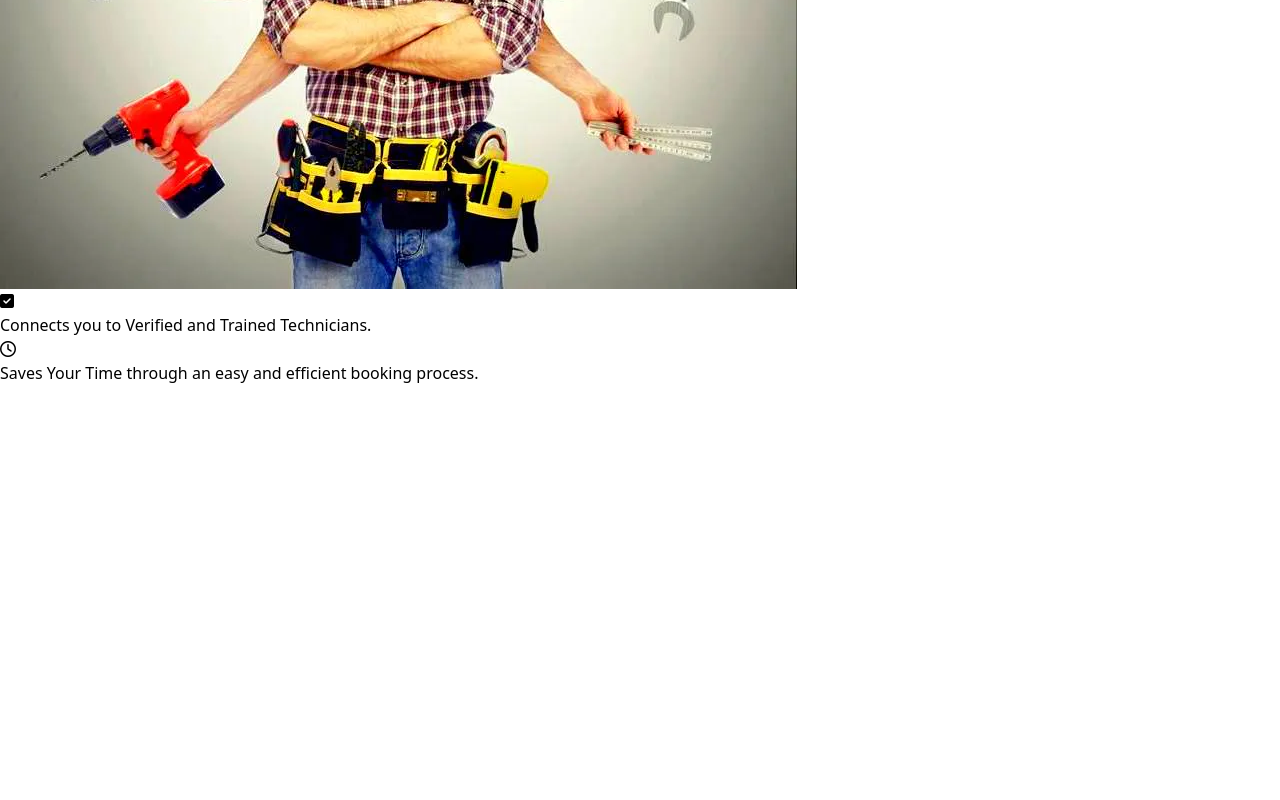
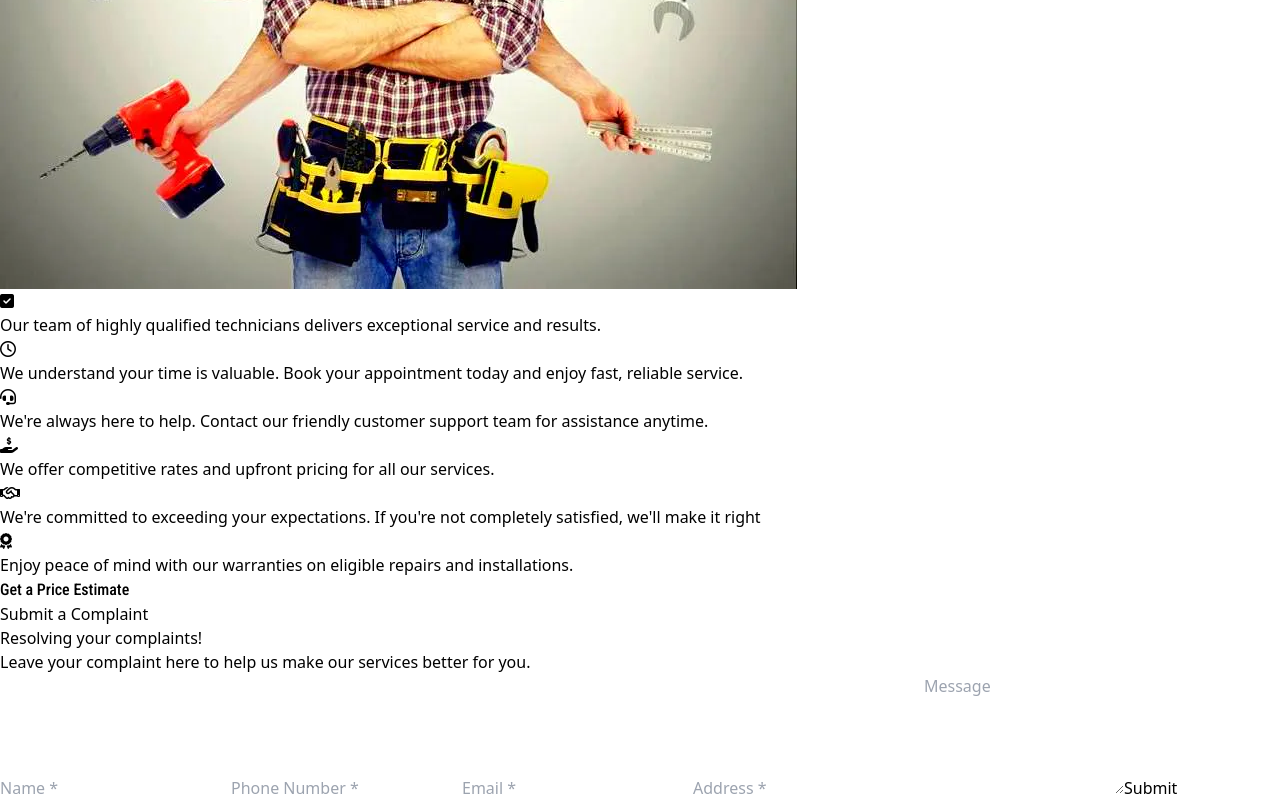
Before and after one commit to MisbahProgrammer/FIXFY-WEBSITE-REACT, a React (Vite) app: page / in a window 1280 px wide. Shown: the part 2837-3637 px from the top of the page. Before the commit the page ends 3222 px from the top, so only its background shows below. Built offline with nearby package versions, Linux system fonts and the light colour scheme.

Commit message:
modify why section and added complaint section

```diff
--- a/src/App.jsx
+++ b/src/App.jsx
@@ -1,4 +1,5 @@
 import './App.css'
+import Complain from './components/Complain'
 import Header from './components/header'
 import Landing from './components/Landing'
 import Seasonal from './components/Seasonal-Maintenance/Seasonal'
@@ -13,6 +14,7 @@ function App() {
     <Services/>
     <Seasonal/>
     <Why/>
+    <Complain/>
     </>
   )
 }
--- /dev/null
+++ b/src/components/Complain.jsx
@@ -0,0 +1,27 @@
+import React from 'react'
+
+function Complain() {
+  return (
+    <>
+    <h2 className='text-center text-cyan-700 text-3xl font-extrabold'>Submit a Complaint</h2>
+    <div className='flex justify-center w-4/5  text-clip bg-slate-200 m-auto rounded-lg'>
+        <div className='w-2/5'>
+            <h3>Resolving your complaints!</h3>
+            <p>Leave your complaint here to help us make our services better for you.</p>
+        </div>
+        <div className='w-3/5'>
+            <form action="submit" className='p-5 '>
+                <input type="text" placeholder='Name *' required className='p-3 border rounded-lg m-3' />
+                <input type="tel" placeholder='Phone Number *' required className='p-3 border rounded-lg m-3'/>
+                <input type="email" placeholder='Email *' className='p-3 border rounded-lg m-3' />
+                <input type="text" placeholder='Address *' required className='p-3 border rounded-lg m-3'/>
+                <textarea name="complain" rows="5" id="complain" placeholder='Message' required className='w-3/5 p-3 border rounded-lg m-5'></textarea>
+                <input type="submit" className='text-center '/>
+            </form>
+        </div>
+    </div>
+    </>
+  )
+}
+
+export default Complain
--- a/src/components/Why.jsx
+++ b/src/components/Why.jsx
@@ -4,14 +4,22 @@ function Why() {
   return (
     <div>
         <h2 className='text-center text-3xl font-extrabold text-cyan-600 my-5'>Why You Choose Us?</h2>
-        <div className='flex'>
+        <div className='flex w-full justify-center'>
             <div className='w-2/4 p-6'>
-                <img src="maintenance1.webp" alt="" />
+                <img src="maintenance1.webp" alt="" className='rounded-lg'/>
             </div>
-            <div className='w-2/4 p-8'>
-                <span className='flex items-center p-3'><i class="fa-solid fa-square-check text-2xl text-cyan-600"></i><p className='text-2xl'>Connects you to Verified and Trained Technicians.</p></span>
-                <span className='flex items-center p-3' ><i class="fa-regular fa-clock text-2xl text-cyan-600"></i><p className='text-2xl'>Saves Your Time through an easy and efficient booking process.</p></span>
+            <div className='w-2/5 p-8 '>
+                <span className='flex items-center p-2 gap-4 mb-1'><i class="fa-solid fa-square-check text-4xl text-cyan-600"></i><p className='text-xl'>Our team of highly qualified technicians delivers exceptional service and results.</p></span>
+                <span className='flex items-center p-2 gap-4 mb-1' ><i class="fa-regular fa-clock text-4xl text-cyan-600"></i><p className='text-xl'>We understand your time is valuable. Book your appointment today and enjoy fast, reliable service.</p></span>
+                <span className='flex items-center p-2 gap-4 mb-1'><i class="fa-solid fa-headset text-4xl text-cyan-600"></i><p className='text-xl'>We're always here to help. Contact our friendly customer support team for assistance anytime.</p></span>
+                <span className='flex items-center p-2 gap-4 mb-1'><i class="fa-solid fa-hand-holding-dollar text-cyan-600 text-4xl"></i><p className='text-xl'>We offer competitive rates and upfront pricing for all our services.</p></span>
+                <span className='flex items-center p-2 gap-4 mb-1'><i class="fa-regular fa-handshake text-cyan-600 text-4xl"></i><p className='text-xl'>We're committed to exceeding your expectations. If you're not completely satisfied, we'll make it right</p></span>
+                <span className='flex items-center p-2 gap-4 mb-1'><i class="fa-solid fa-award text-cyan-600 text-4xl"></i><p className='text-xl'>Enjoy peace of mind with our warranties on eligible repairs and installations.</p></span>
+                <div className='text-center my-3'>
+              <button className='text-2xl border rounded-lg py-2 px-4 bg-cyan-600 text-white roboto'>Get a Price Estimate</button>
             </div>
+            </div>
+
         </div>
     </div>
 
```
